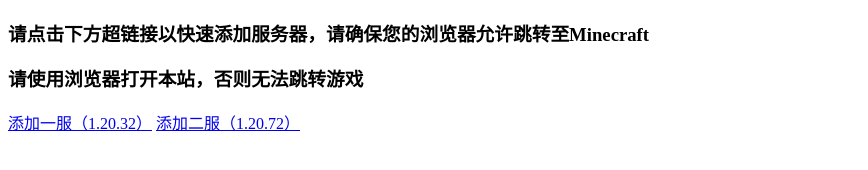
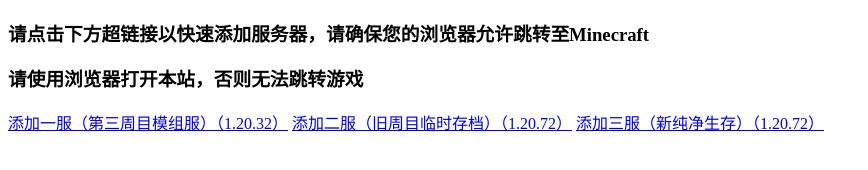
Before and after one commit to TongziJun/fgarea, a plain HTML site: page index.html in a window 1280 px wide. Shown: the whole page, without its empty margins (0-868 px from the left). Drawn offline with Linux system fonts and the light colour scheme.

Commit message:
Update index.html
- 添加新服务器快速加入通道
- 修正其它服务器介绍

```diff
--- a/index.html
+++ b/index.html
@@ -7,7 +7,8 @@
 <body>
   <h3>请点击下方超链接以快速添加服务器，请确保您的浏览器允许跳转至Minecraft</h3>
   <h3>请使用浏览器打开本站，否则无法跳转游戏</h3>
-  <a href="minecraft://?addExternalServer=Fungal%20Area||fgarea.xyz:27001">添加一服（1.20.32）</a>
-  <a href="minecraft://?addExternalServer=Fungal%20Area||fgarea.xyz:27006">添加二服（1.20.72）</a>
+  <a href="minecraft://?addExternalServer=Fungal%20Area||fgarea.xyz:27001">添加一服（第三周目模组服）（1.20.32）</a>
+  <a href="minecraft://?addExternalServer=Fungal%20Area||fgarea.xyz:27006">添加二服（旧周目临时存档）（1.20.72）</a>
+  <a href="minecraft://?addExternalServer=Fungal%20Area||fgarea.xyz:27009">添加三服（新纯净生存）（1.20.72）</a>
 </body>
 </html>
```
